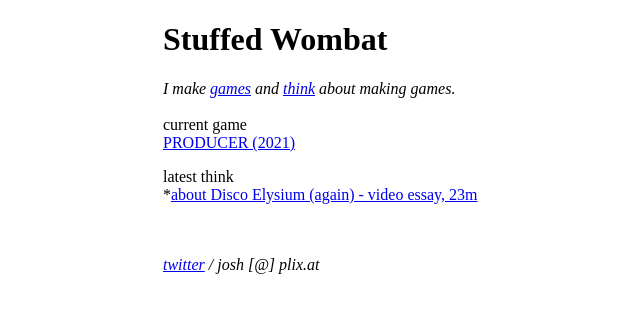
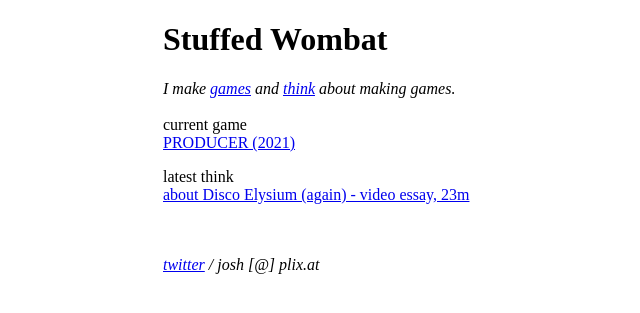
Before and after one commit to stuffedwombat/stuffedwombat.github.io, a Jekyll site: the page built from index.md, in a window 1280 px wide. Shown: the top 313 px of the page, without its empty margins (161-801 px from the left). Built offline with Jekyll 4.4.1, drawn with Linux system fonts in a browser that asks for light colours; our own code applies the rules of GitHub Pages for plain Markdown files; comment, search, counter and statistics services are not loaded.

```diff
--- a/index.md
+++ b/index.md
@@ -6,7 +6,7 @@ current game<br>
 [PRODUCER (2021)](producer_2021)
 
 latest think<br>
-*<a href="https://www.youtube.com/watch?v=sbj6BCLrZ_I" target="_blank">about Disco Elysium (again) - video essay, 23m</a>
+<a href="https://www.youtube.com/watch?v=sbj6BCLrZ_I" target="_blank">about Disco Elysium (again) - video essay, 23m</a>
 
 
 
```
